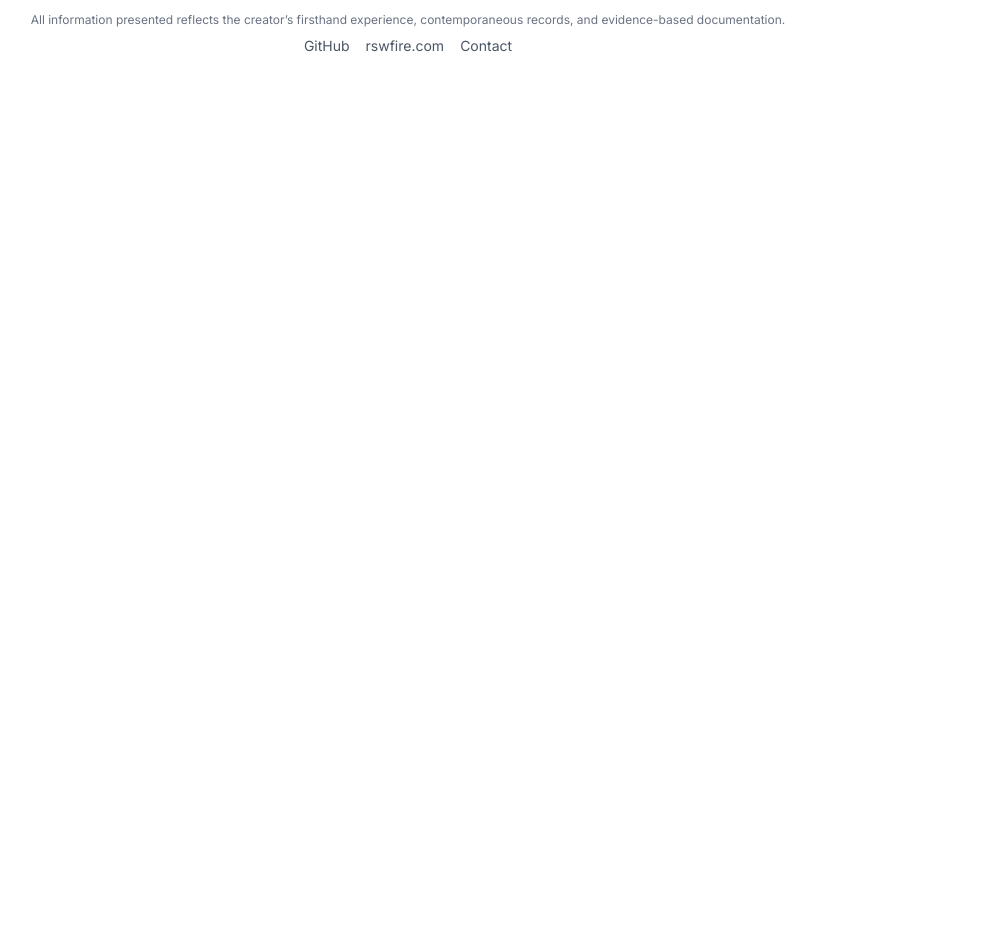
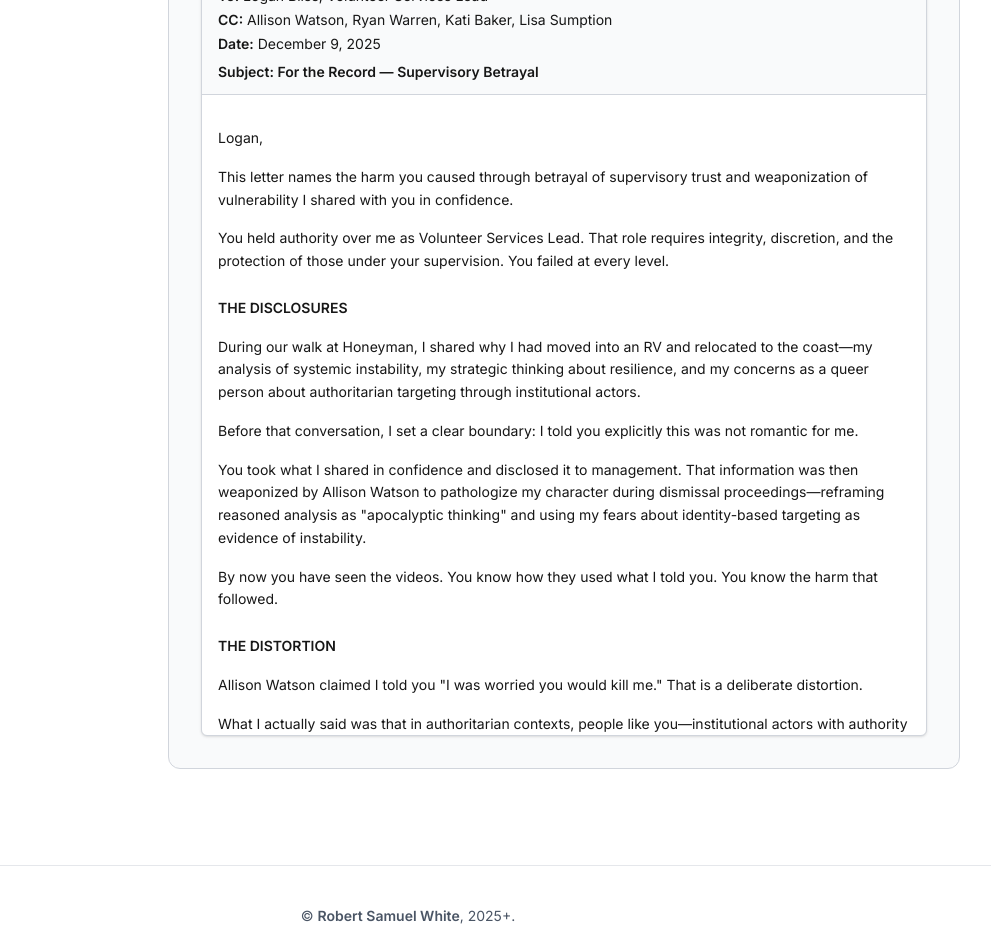
Before and after one commit to rswfire/rswfire.oprd, a Next.js app: page /naming-the-harm in a window 1280 px wide. Shown: the part 2800-3733 px from the top of the page, without its empty margins (232-1223 px from the left). Before the commit the page ends 2896 px from the top, so only its background shows below. Built offline with nearby package versions, Linux system fonts and the light colour scheme.

Commit message:
Polishing the Archive

```diff
--- a/app/(archive)/naming-the-harm/page.tsx
+++ b/app/(archive)/naming-the-harm/page.tsx
@@ -316,6 +316,203 @@ export default function NamingTheHarmPage() {
         </div>
     </div>
 
+            {/* LOGAN BLISS LETTER */}
+            <h2 className="mt-8 text-xl font-semibold border-t pt-6">
+                December 9, 2025: Holding Logan Bliss Accountable
+            </h2>
+
+            <div className="mt-4">
+                Four months after naming the harm caused by Allison Watson and Kati Baker, I documented
+                the betrayal of supervisory trust and weaponization of queer vulnerability by Logan Bliss,
+                Volunteer Services Lead.
+            </div>
+
+            <Email
+                from="Sam White"
+                to="Logan Bliss, Volunteer Services Lead"
+                cc="Allison Watson, Ryan Warren, Kati Baker, Lisa Sumption"
+                date="December 9, 2025"
+                subject="For the Record — Supervisory Betrayal"
+            >
+                <div className="mt-4">Logan,</div>
+
+                <div className="mt-4">
+                    This letter names the harm you caused through betrayal of supervisory trust and
+                    weaponization of vulnerability I shared with you in confidence.
+                </div>
+
+                <div className="mt-4">
+                    You held authority over me as Volunteer Services Lead. That role requires integrity,
+                    discretion, and the protection of those under your supervision. You failed at every level.
+                </div>
+
+                <h3 className="mt-6 font-semibold">THE DISCLOSURES</h3>
+
+                <div className="mt-4">
+                    During our walk at Honeyman, I shared why I had moved into an RV and relocated to the
+                    coast—my analysis of systemic instability, my strategic thinking about resilience, and my
+                    concerns as a queer person about authoritarian targeting through institutional actors.
+                </div>
+
+                <div className="mt-4">
+                    Before that conversation, I set a clear boundary: I told you explicitly this was not
+                    romantic for me.
+                </div>
+
+                <div className="mt-4">
+                    You took what I shared in confidence and disclosed it to management. That information was
+                    then weaponized by Allison Watson to pathologize my character during dismissal
+                    proceedings—reframing reasoned analysis as "apocalyptic thinking" and using my fears about
+                    identity-based targeting as evidence of instability.
+                </div>
+
+                <div className="mt-4">
+                    By now you have seen the videos. You know how they used what I told you. You know the harm
+                    that followed.
+                </div>
+
+                <h3 className="mt-6 font-semibold">THE DISTORTION</h3>
+
+                <div className="mt-4">
+                    Allison Watson claimed I told you "I was worried you would kill me." That is a deliberate
+                    distortion.
+                </div>
+
+                <div className="mt-4">
+                    What I actually said was that in authoritarian contexts, people like you—institutional
+                    actors with authority—would be the mechanism through which targeting of queer people would
+                    occur.
+                </div>
+
+                <div className="mt-4">You visibly recoiled when I said this.</div>
+
+                <div className="mt-4">
+                    At the time, I interpreted your reaction as discomfort with the subject matter. Later, I
+                    understood: you were already doing exactly what I had described—using your institutional
+                    position to target my identity.
+                </div>
+
+                <div className="mt-4">
+                    And you did this after I explicitly told you the conversation was not romantic. You
+                    weaponized a boundary I set with you in good faith.
+                </div>
+
+                <h3 className="mt-6 font-semibold">THE PATTERN</h3>
+
+                <div className="mt-4">
+                    You elicited trust through reciprocal vulnerability. You spent 90 minutes talking about
+                    yourself—your background, your concerns, your perspectives. The following day, I
+                    reciprocated. That is how trust-building works.
+                </div>
+
+                <div className="mt-4">
+                    But after I opened up, you distanced yourself. Then you disclosed what I shared to people
+                    who were already working to remove me.
+                </div>
+
+                <div className="mt-4">That is not supervision. That is betrayal.</div>
+
+                <h3 className="mt-6 font-semibold">THE ENABLING</h3>
+
+                <div className="mt-4">
+                    Your disclosures gave Ryan Warren, Kati Baker, and Allison Watson the ammunition they
+                    needed to justify what they had already decided to do.
+                </div>
+
+                <div className="mt-4">
+                    Ryan used it to mock me at the day-use meeting—suggesting I "thought I had a future with
+                    you"—weaponizing my sexuality and distorting ordinary human connection into something
+                    inappropriate.
+                </div>
+
+                <div className="mt-4">I am certain that insinuation entered the narrative with your consent.</div>
+
+                <div className="mt-4">
+                    Kati and Allison used your disclosures to construct a psychological profile justifying my
+                    permanent dismissal—reframing vulnerability as instability, analysis as extremism, and
+                    identity-based fears as concerning behavior.
+                </div>
+
+                <div className="mt-4">
+                    You enabled that. Actively. With full knowledge of what they were doing.
+                </div>
+
+                <h3 className="mt-6 font-semibold">WHAT YOU SHOULD UNDERSTAND</h3>
+
+                <div className="mt-4">I treated you with integrity you never had.</div>
+
+                <div className="mt-4">
+                    Despite your pattern of intimacy followed by distance, I continued to see the best in you.
+                    I made space for the tension between your depth and the institution you serve. I chose to
+                    believe you were capable of better.
+                </div>
+
+                <div className="mt-4">I was wrong.</div>
+
+                <div className="mt-4">
+                    You had every opportunity to protect what I shared with you. Instead, you delivered it to
+                    people who used it to harm me.
+                </div>
+
+                <div className="mt-4">
+                    That choice—to betray supervisory trust and weaponize queer vulnerability after I
+                    explicitly set a boundary with you—is now part of the permanent record.
+                </div>
+
+                <h3 className="mt-6 font-semibold">THE RECORD</h3>
+
+                <div className="mt-4">You are documented by full name in a public archive:</div>
+
+                <div className="ml-8 mt-2">
+                    🔗{" "}
+
+                    <a href="https://oprdvolunteerabuse.org/trust-broken"
+                    className="text-emerald-700 underline"
+                    target="_blank"
+                    rel="noopener noreferrer"
+                    >
+                    https://oprdvolunteerabuse.org/trust-broken
+                </a>
+            </div>
+
+            <div className="ml-8">
+                🔗{" "}
+
+                <a href="https://oprdvolunteerabuse.org/trust-broken/supplemental"
+                className="text-emerald-700 underline"
+                target="_blank"
+                rel="noopener noreferrer"
+                >
+                https://oprdvolunteerabuse.org/trust-broken/supplemental
+            </a>
+        </div>
+
+    <div className="mt-4">This archive details:</div>
+    <ul className="list-disc ml-8 mt-2">
+        <li>Your disclosure of confidential personal information</li>
+        <li>Your participation in identity-based targeting</li>
+        <li>Your weaponization of a boundary I set with you</li>
+        <li>Your role in enabling institutional abuse</li>
+    </ul>
+
+    <div className="mt-4">This is not a request for response.</div>
+    <div>This is a statement of record.</div>
+    <div>Your choices as Volunteer Services Lead are now permanently attached to your name.</div>
+
+    <div className="mt-6">—</div>
+    <div>Sam White</div>
+    <div>
+
+        <a href="https://oprdvolunteerabuse.org"
+        className="text-emerald-700 underline"
+        target="_blank"
+        rel="noopener noreferrer"
+        >
+        https://oprdvolunteerabuse.org
+    </a>
+</div>
+</Email>
+
 </SectionPage>
 );
 }
```
